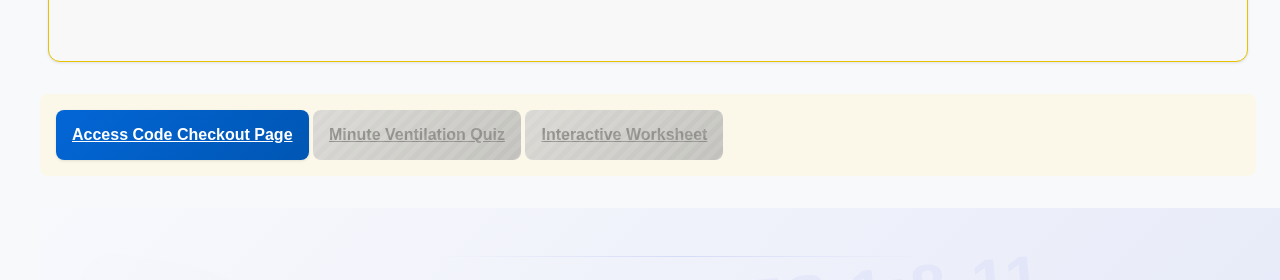
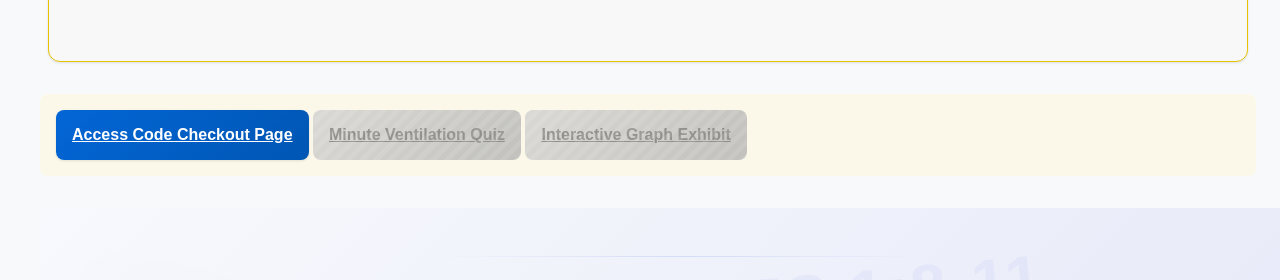
Before and after one commit to ZBZFirst/info, a Jekyll site: the page built from quiz1/MinuteVentilationExplained.md, in a window 1280 px wide and 900 px high, scrolled down 5066 px. Shown: the part 475-755 px from the top of the window. Built offline with Jekyll 4.4.1, drawn with Linux system fonts in a browser that asks for light colours.

Commit message:
Update MinuteVentilationExplained.md

```diff
--- a/quiz1/MinuteVentilationExplained.md
+++ b/quiz1/MinuteVentilationExplained.md
@@ -192,7 +192,7 @@ title: "What Is Minute Ventilation?"
     <div class="quiz-links">
         <a href="https://buy.stripe.com/8wM17H2yObCt8Mw008" class="quiz-link">Access Code Checkout Page</a>
         <a href="testquiz.html" class="quiz-link disabled">Minute Ventilation Quiz</a>
-        <a href="MVInteractive.html" class="quiz-link disabled">Interactive Worksheet</a>
+        <a href="MVInteractive.html" class="quiz-link disabled">Interactive Graph Exhibit</a>
     </div>
 </nav>
 
```
